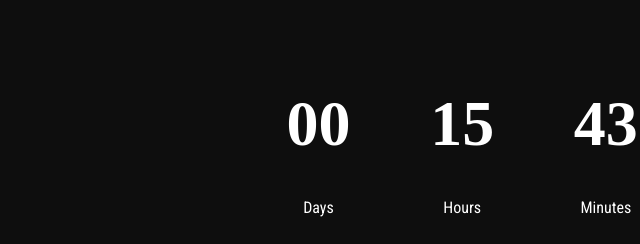
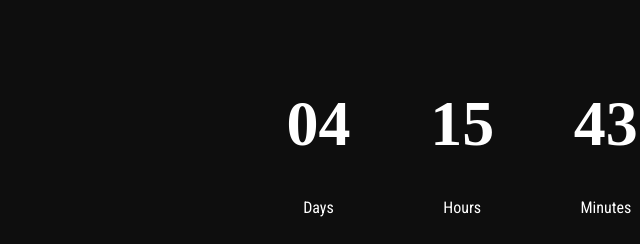
Before and after one commit to maelstrom-net/countdown-malragh-beta, a plain HTML site: page index.html in a window 1280 px wide. Shown: the part 370-614 px from the top of the page, 106-746 px from the left. Drawn offline with nearby package versions, Linux system fonts and the light colour scheme; a web font is replaced by a local one.

Commit message:
Update index.html

```diff
--- a/index.html
+++ b/index.html
@@ -200,7 +200,7 @@
     <div class="container">
 
         <!-- START: Countdown 1 -->
-        <div class="nk-countdown" data-end="2019-02-24 23:00" data-timezone="EST"></div>
+        <div class="nk-countdown" data-end="2019-02-28 23:00" data-timezone="EST"></div>
         <!-- END: Countdown 1 -->
 
     </div>
```
